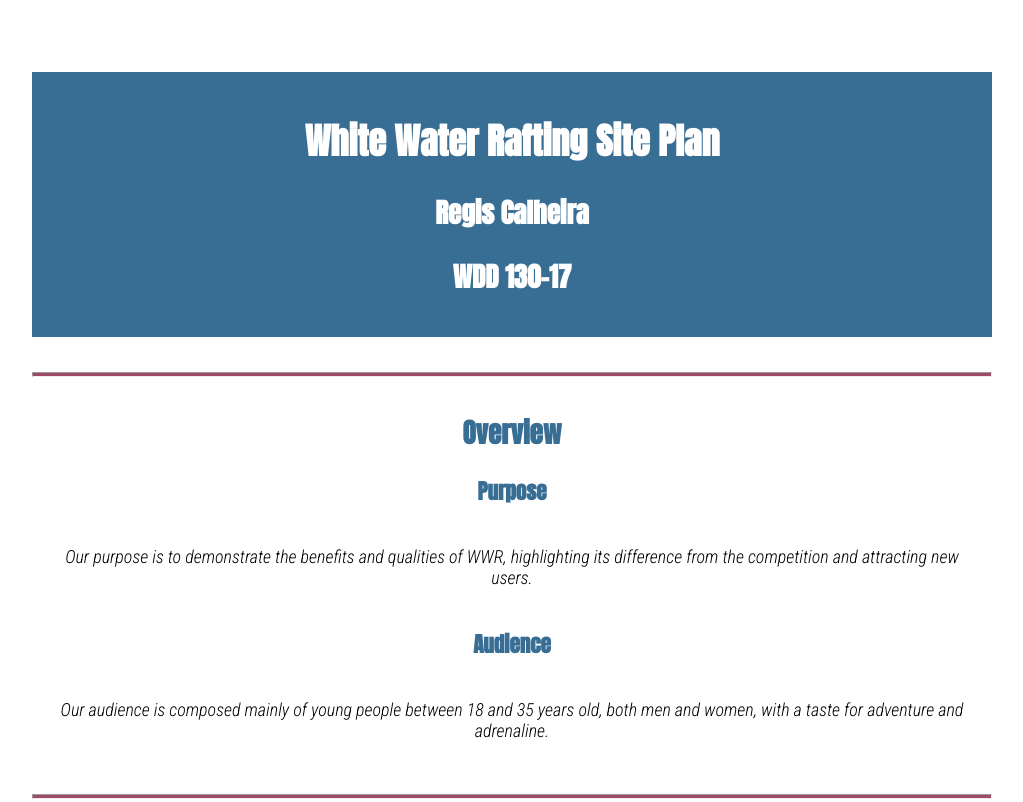
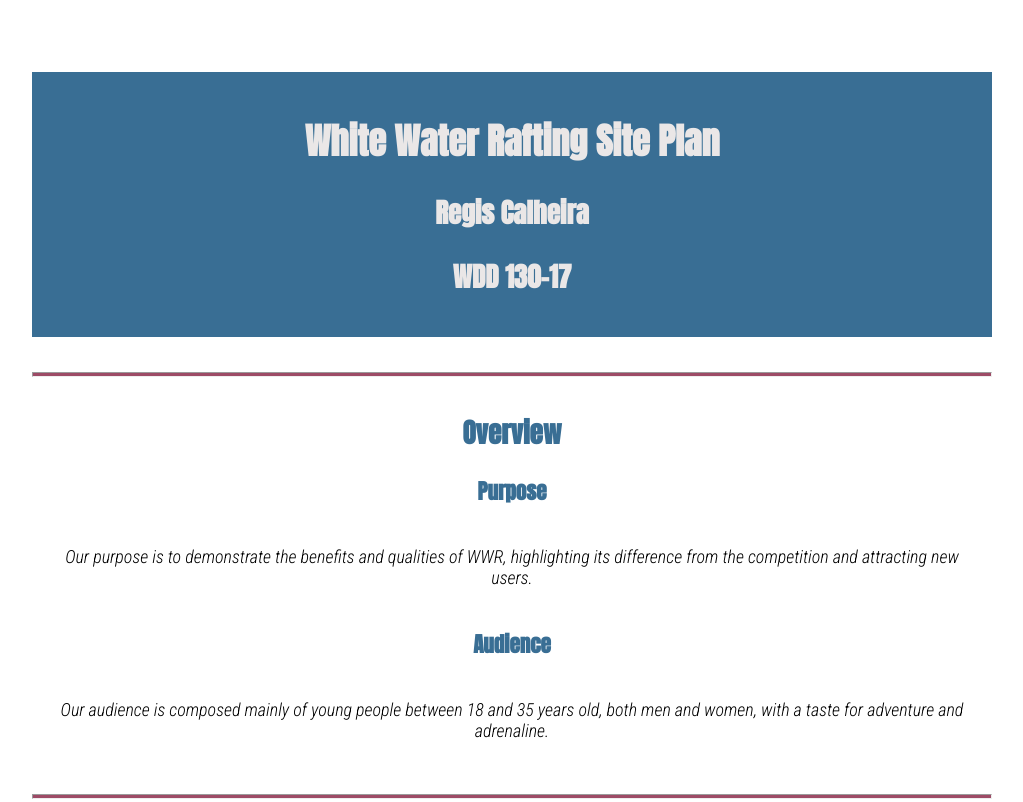
Before and after one commit to regiscalheira/wdd130, a plain HTML site: page wwr/site-plan-rafting.html in a window 1280 px wide. Shown: the top 802 px of the page, without its empty margins (128-1151 px from the left). Drawn offline with Linux system fonts and the light colour scheme.

Commit message:
changing colors

```diff
--- a/wwr/styles/site-plan-rafting.css
+++ b/wwr/styles/site-plan-rafting.css
@@ -16,7 +16,7 @@ Fonts are separated by a & */
 
   /* these colors below should be chosen from among your palette colors above */
   --headline-color-on-white: #396E94;  /* headlines on a white background */
-  --headline-color-on-color: white; /* headlines on a colored background */
+  --headline-color-on-color: rgb(234, 231, 231); /* headlines on a colored background */
   --paragraph-color-on-white: #396E94; /* paragraph text on a white background */
   --paragraph-color-on-color: white; /* paragraph text on a colored background */
   --paragraph-background-color: #396E94  ;
```
